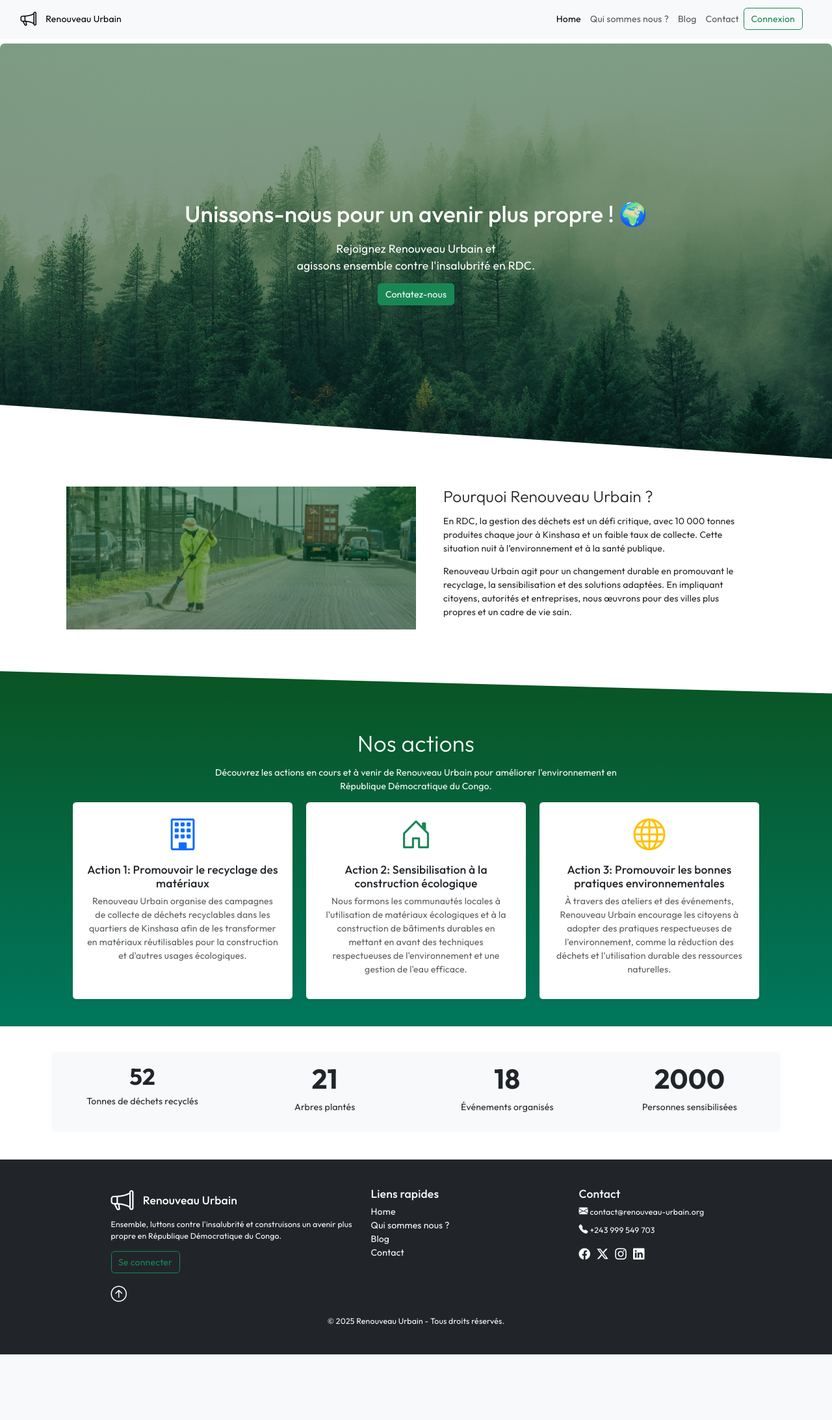
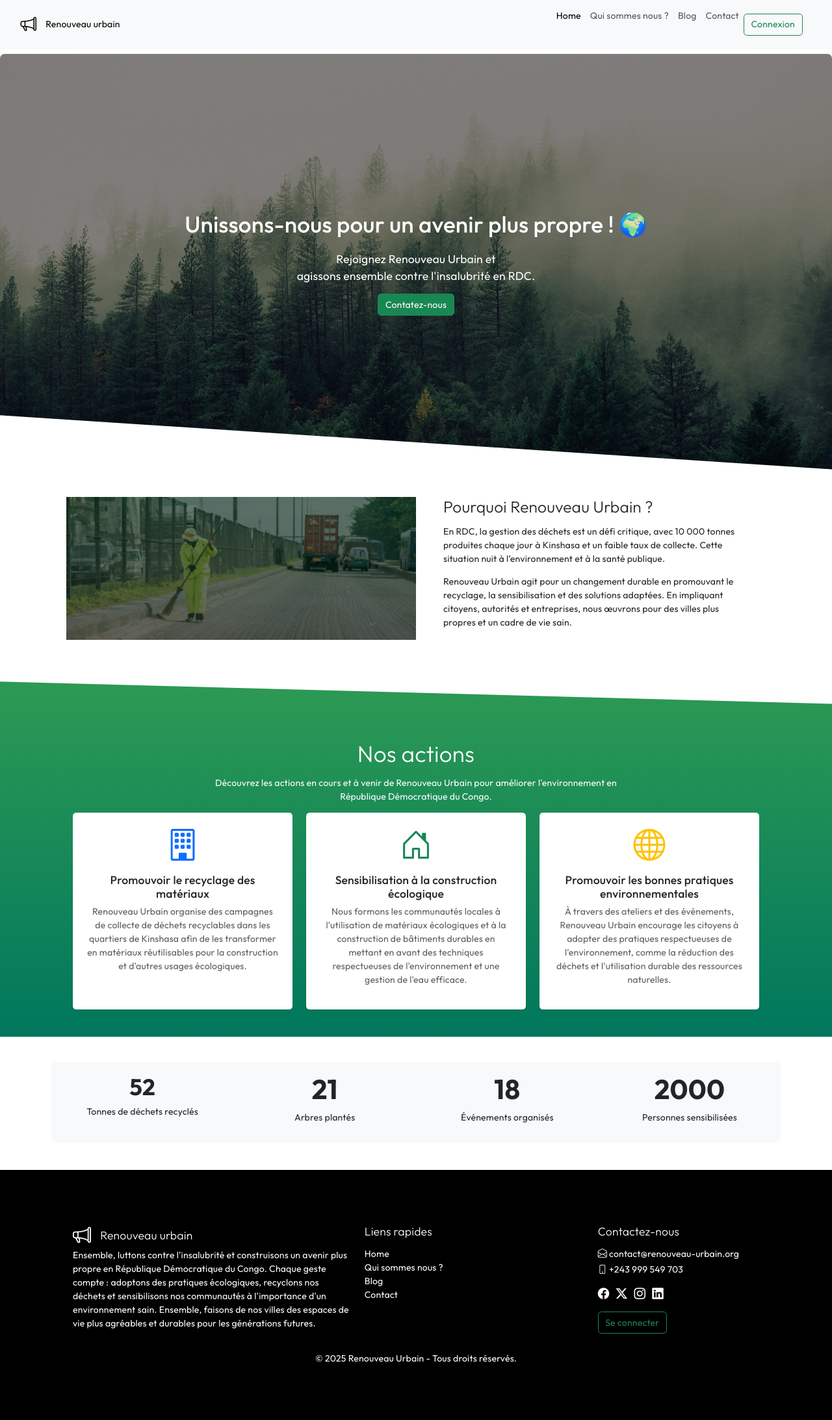
Before and after one commit to Elkis243/renouveau_urbain, a Django app: page / in a window 1280 px wide. Shown: the whole page at 65% size. Before the commit the page ends 2085 px from the top, so only its background shows below. Run offline with Django 5.2, Linux system fonts and the light colour scheme; data that the repository does not hold is empty; some libraries are stand-ins or nearby versions.

Commit message:
Amelioration de l'interface

```diff
--- a/renouveau_urbain/static/style/index.css
+++ b/renouveau_urbain/static/style/index.css
@@ -7,7 +7,7 @@
 }
 
 .header-home {
-  background: linear-gradient(rgba(0, 67, 21, 0.5), rgba(2, 40, 20, 0.5)),
+  background: linear-gradient(rgba(0, 0, 0, 0.5), rgba(1, 7, 4, 0.5)),
     url('../images/img1.jpg');
   background-position: center;
   background-repeat: no-repeat;
@@ -17,7 +17,7 @@
 }
 
 .why-bg {
-  background: linear-gradient(rgba(0, 67, 21, 0.5), rgba(2, 40, 20, 0.5)),
+  background: linear-gradient(rgb(2, 30, 16, 0.6), rgba(0, 0, 0, 0.6)),
     url('../images/img2.jpg');
   background-position: center;
   background-repeat: no-repeat;
@@ -27,7 +27,7 @@
 
 .background-clip-section {
   position: relative;
-  background: linear-gradient(rgb(10, 83, 34), #00775D);
+  background: linear-gradient(rgb(47, 155, 83), #00775D);
   clip-path: polygon(100% 10%, 100% 11%, 100% 100%, 0 100%, 0 4%);
   overflow: hidden;
   padding-top: 70px;
@@ -89,5 +89,5 @@
 }
 
 .bg-img-detail{
-  height: 300px !important;
+  height: 230px !important;
 }
--- a/renouveau_urbain/templates/app/admin.html
+++ b/renouveau_urbain/templates/app/admin.html
@@ -11,7 +11,7 @@
 <section class='py-5'>
       <div class="container">
             <div class="row justify-content-center">
-                  <div class="col-md-8">
+                  <div class="col-md-8 p-4">
                         {% if messages %}
                         {% for message in messages %}
                         <div class="alert fs-6  text-center {{message.tags}} return-messag" id='alert'>{{message}}</div>
--- a/renouveau_urbain/templates/app/blog.html
+++ b/renouveau_urbain/templates/app/blog.html
@@ -25,7 +25,7 @@
                                           <small>{{ article.publication_date|date:"d F Y" }}</small>
                                     </div>
                                     {% if request.user.is_authenticated %}
-                                    <div class="mt-2 mb-2 d-flex justify-content-between align-items-center">
+                                    <div class="mt-2 mb-2 d-flex justify-content-between align-items-center mb-4">
                                           <div class="d-flex gap-2">
                                                 <a href="{% url 'edit_article' article.slug %}" class="btn btn-outline-primary btn-sm">Modifier</a>
                                                 <a href="{% url 'delete_article' article.slug %}" class="btn btn-outline-danger btn-sm">Supprimer</a>
--- a/renouveau_urbain/templates/app/contact.html
+++ b/renouveau_urbain/templates/app/contact.html
@@ -10,7 +10,7 @@
       </div>
 </header>
 <section class='mt-5'>
-      <div class="container p-5">
+      <div class="container p-4">
             <div class="row">
                   <div class="col-md-6">
                         <P class='fs-5 fw-semibold'> Vous avez des questions ? <br />
--- a/renouveau_urbain/templates/app/home.html
+++ b/renouveau_urbain/templates/app/home.html
@@ -49,7 +49,7 @@
                   <div class="col-md-4 d-flex" data-aos="zoom-in" data-aos-duration="500">
                         <div class="card border-0 shadow-sm p-4 text-center d-flex flex-column h-100">
                               <i class="bi bi-building display-4 text-primary"></i>
-                              <h5 class="mt-3">Action 1: Promouvoir le recyclage des matériaux</h5>
+                              <h5 class="mt-3">Promouvoir le recyclage des matériaux</h5>
                               <p class="text-muted flex-grow-1">
                                     Renouveau Urbain organise des campagnes de collecte de déchets recyclables dans les
                                     quartiers de Kinshasa afin de les transformer en matériaux réutilisables pour la
@@ -60,7 +60,7 @@
                   <div class="col-md-4 d-flex" data-aos="zoom-in" data-aos-duration="700">
                         <div class="card border-0 shadow-sm p-4 text-center d-flex flex-column h-100">
                               <i class="bi bi-house-door display-4 text-success"></i>
-                              <h5 class="mt-3">Action 2: Sensibilisation à la construction écologique</h5>
+                              <h5 class="mt-3">Sensibilisation à la construction écologique</h5>
                               <p class="text-muted flex-grow-1">
                                     Nous formons les communautés locales à l'utilisation de matériaux écologiques et à
                                     la construction de bâtiments durables en mettant en avant des techniques
@@ -71,7 +71,7 @@
                   <div class="col-md-4 d-flex" data-aos="zoom-in" data-aos-duration="900">
                         <div class="card border-0 shadow-sm p-4 text-center d-flex flex-column h-100">
                               <i class="bi bi-globe display-4 text-warning"></i>
-                              <h5 class="mt-3">Action 3: Promouvoir les bonnes pratiques environnementales</h5>
+                              <h5 class="mt-3">Promouvoir les bonnes pratiques environnementales</h5>
                               <p class="text-muted flex-grow-1">
                                     À travers des ateliers et des événements, Renouveau Urbain encourage les citoyens à
                                     adopter des pratiques respectueuses de l'environnement, comme la réduction des
--- a/renouveau_urbain/templates/app/login.html
+++ b/renouveau_urbain/templates/app/login.html
@@ -2,7 +2,7 @@
 {% load static %}
 
 {% block base %}
-<div class="bg-login d-flex justify-content-center align-items-center py-5">
+<div class="bg-login d-flex justify-content-center align-items-center p-5">
       <div class="card shadow p-4 rounded-3 d-flex justify-content-center" style="width: 400px; height: auto;">
             <a href="{% url 'home' %}" class='navbar-brand d-flex justify-content-center align-items-center fs-5 mb-5'>
                   <i class="bi bi-megaphone fs-2 me-3"></i> Renouveau Urbain</a>
--- a/renouveau_urbain/templates/components/footer.html
+++ b/renouveau_urbain/templates/components/footer.html
@@ -1,50 +1,50 @@
-<footer class="bg-dark text-white py-5 mt-5">
-      <div class="container w-75">
+<footer class="bg-black text-white py-5 mt-5">
+      <div class="container p-5">
             <div class="row">
                   <div class="col-md-5">
-                        <a href="{% url 'home' %}" class='navbar-brand d-flex  align-items-center fs-5 h5'>
-                              <i class="bi bi-megaphone me-3 fs-1"></i> Renouveau Urbain</a>
-                        <p class="small">
+                        <a href="{% url 'home' %}" class='navbar-brand d-flex  align-items-center mb-1 fs-5 display-6'>
+                              <i class="bi bi-megaphone me-3 fs-2"></i> Renouveau urbain</a>
+                        <p>
                               Ensemble, luttons contre l'insalubrité et construisons un avenir plus propre en République
-                              Démocratique du Congo.
+                              Démocratique du Congo. Chaque geste compte : adoptons des pratiques écologiques, recyclons
+                              nos déchets et sensibilisons nos communautés à l'importance d'un environnement sain.
+                              Ensemble, faisons de nos villes des espaces de vie plus agréables et durables pour les
+                              générations futures.
                         </p>
-                        {% if request.user.is_authenticated %}
-                        <a class="btn btn-outline-success mb-3" href="{% url "logout" %}">Déconnexion</a>
-                        {% else %}
-                        <a class="btn btn-outline-success mb-3" href="{% url 'signin' %}">Se connecter</a>
-                        {% endif %}
-                        <div>
-                              <a href="#" class='text-decoration-none text-white'>
-                                    <i class="bi bi-arrow-up-circle fs-3"></i>
-                              </a>
-                        </div>
                   </div>
                   <div class="col-md-4">
-                        <h5 class="fs-5">Liens rapides</h5>
+                        <p class='fs-5 display-6'>Liens rapides</p>
                         <ul class="list-unstyled">
                               <li><a href="{% url "home" %}" class="text-white text-decoration-none">Home</a></li>
-                              <li><a href="{% url "about" %}" class="text-white text-decoration-none">Qui sommes nous ?</a></li>
+                              <li><a href="{% url "about" %}" class="text-white text-decoration-none">Qui sommes nous
+                                          ?</a></li>
                               <li><a href="{% url 'blog' %}" class="text-white text-decoration-none">Blog</a></li>
                               <li><a href="{% url 'contact' %}" class="text-white text-decoration-none">Contact</a></li>
                               {% if request.user.is_authenticated %}
-                              <li><a href="{% url 'admin_panel' %}" class="text-white text-decoration-none">Article</a></li>
+                              <li><a href="{% url 'admin_panel' %}" class="text-white text-decoration-none">Article</a>
+                              </li>
                               {% endif %}
                         </ul>
                   </div>
                   <div class="col-md-3">
-                        <h5 class="fs-5">Contact</h5>
-                        <p class="mb-2 small"><i class="bi bi-envelope-fill"></i> contact@renouveau-urbain.org</p>
-                        <p class="small"><i class="bi bi-telephone-fill"></i> +243 999 549 703</p>
+                        <p class='fs-5 display-6'>Contactez-nous</p>
+                        <p class='mb-1'><i class="bi bi-envelope-open fs-6"></i> contact@renouveau-urbain.org</p>
+                        <p><i class="bi bi-phone fs-6"></i> +243 999 549 703</p>
                         <div>
                               <a href="#" class="text-white me-2"><i class="bi bi-facebook fs-5"></i></a>
                               <a href="#" class="text-white me-2"><i class="bi bi-twitter-x fs-5"></i></a>
                               <a href="#" class="text-white me-2"><i class="bi bi-instagram fs-5"></i></a>
                               <a href="#" class="text-white"><i class="bi bi-linkedin fs-5"></i></a>
                         </div>
+                        {% if request.user.is_authenticated %}
+                        <a class="btn btn-outline-success my-3" href="{% url "logout" %}">Déconnexion</a>
+                        {% else %}
+                        <a class="btn btn-outline-success my-3" href="{% url 'signin' %}">Se connecter</a>
+                        {% endif %}
                   </div>
             </div>
             <div class="text-center mt-3">
-                  <p class="small mb-0">&copy; 2025 Renouveau Urbain - Tous droits réservés.</p>
+                  <p class="mb-0">&copy; 2025 Renouveau Urbain - Tous droits réservés.</p>
             </div>
       </div>
 </footer>
--- a/renouveau_urbain/templates/components/navbar.html
+++ b/renouveau_urbain/templates/components/navbar.html
@@ -1,7 +1,7 @@
 <nav class='navbar navbar-expand-md bg-body-tertiary sticky-top'>
       <div class="container-fluid mx-4">
             <a href="{% url 'home' %}" class='navbar-brand d-flex justify-content-center align-items-center fs-6'>
-                  <i class="bi bi-megaphone me-3 fs-3"></i> Renouveau Urbain</a>
+                  <i class="bi bi-megaphone me-3 fs-3"></i> Renouveau urbain</a>
             <button class="navbar-toggler" type="button" data-bs-toggle="offcanvas" data-bs-target="#offcanvasNavbar"
                   aria-controls="offcanvasNavbar" aria-expanded="false" aria-label="Toggle navigation">
                   <span class="navbar-toggler-icon"></span>
@@ -10,7 +10,7 @@
                   <div class="offcanvas-header">
                         <a href="{% url 'home' %}"
                               class='navbar-brand d-flex justify-content-center align-items-center fs-6'>
-                              <i class="bi bi-megaphone fs-3 me-3"></i> Renouveau Urbain</a>
+                              <i class="bi bi-megaphone fs-3 me-3"></i> Renouveau urbain</a>
                         <button type="button" class="btn-close" data-bs-dismiss="offcanvas" aria-label="Close"></button>
                   </div>
                   <div class='offcanvas-body'>
@@ -34,9 +34,9 @@
                               {% endif %}
                               <li class="nav-item">
                                     {% if request.user.is_authenticated %}
-                                    <a class="btn btn-outline-success" href="{% url "logout" %}">Déconnexion</a>
+                                    <a class="btn btn-outline-success my-3" href="{% url "logout" %}">Déconnexion</a>
                                     {% else %}
-                                    <a class="btn btn-outline-success" href="{% url 'signin' %}">Connexion</a>
+                                    <a class="btn btn-outline-success my-3" href="{% url 'signin' %}">Connexion</a>
                                     {% endif %}
                               </li>
                         </ul>
```
Also changed, not shown: renouveau_urbain/settings/production.py (+5 -7 lines), renouveau_urbain/templates/app/about.html (+6 -6 lines), renouveau_urbain/templates/app/article_detail.html (+16 -16 lines).
